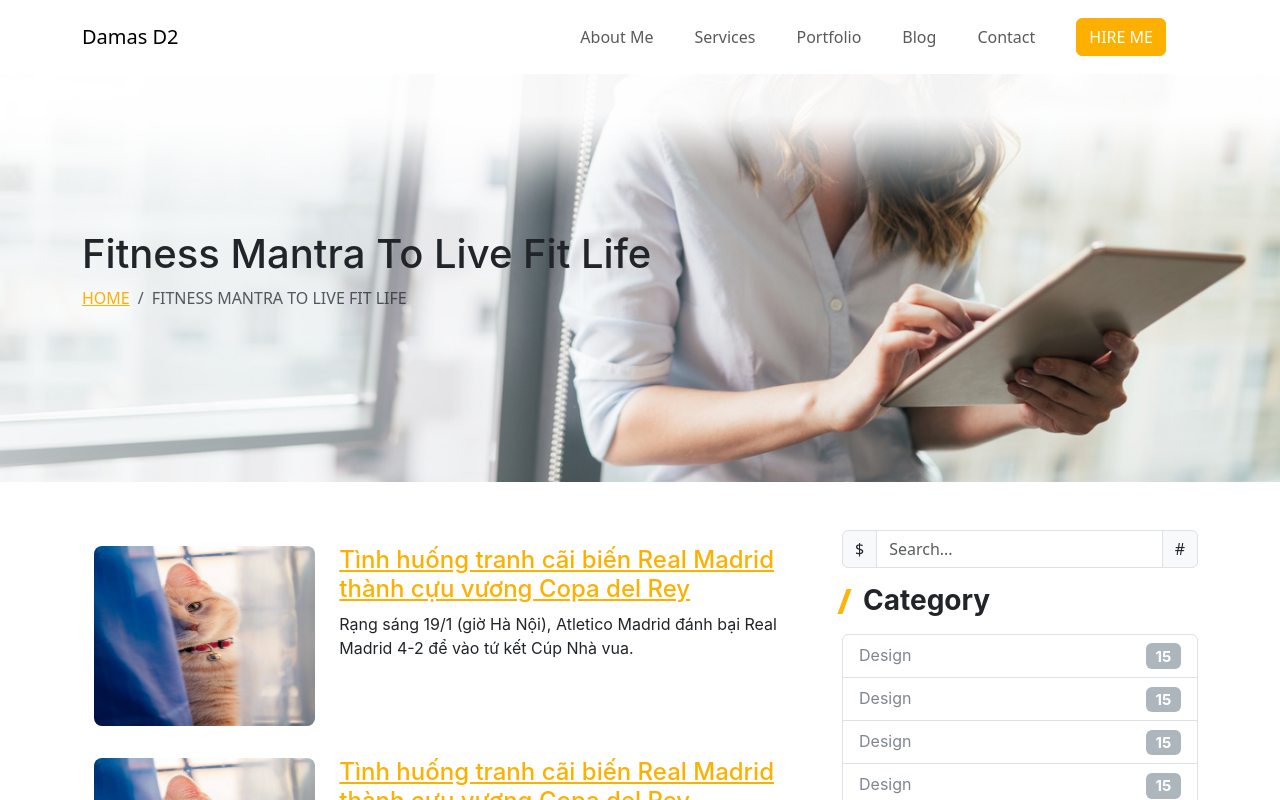
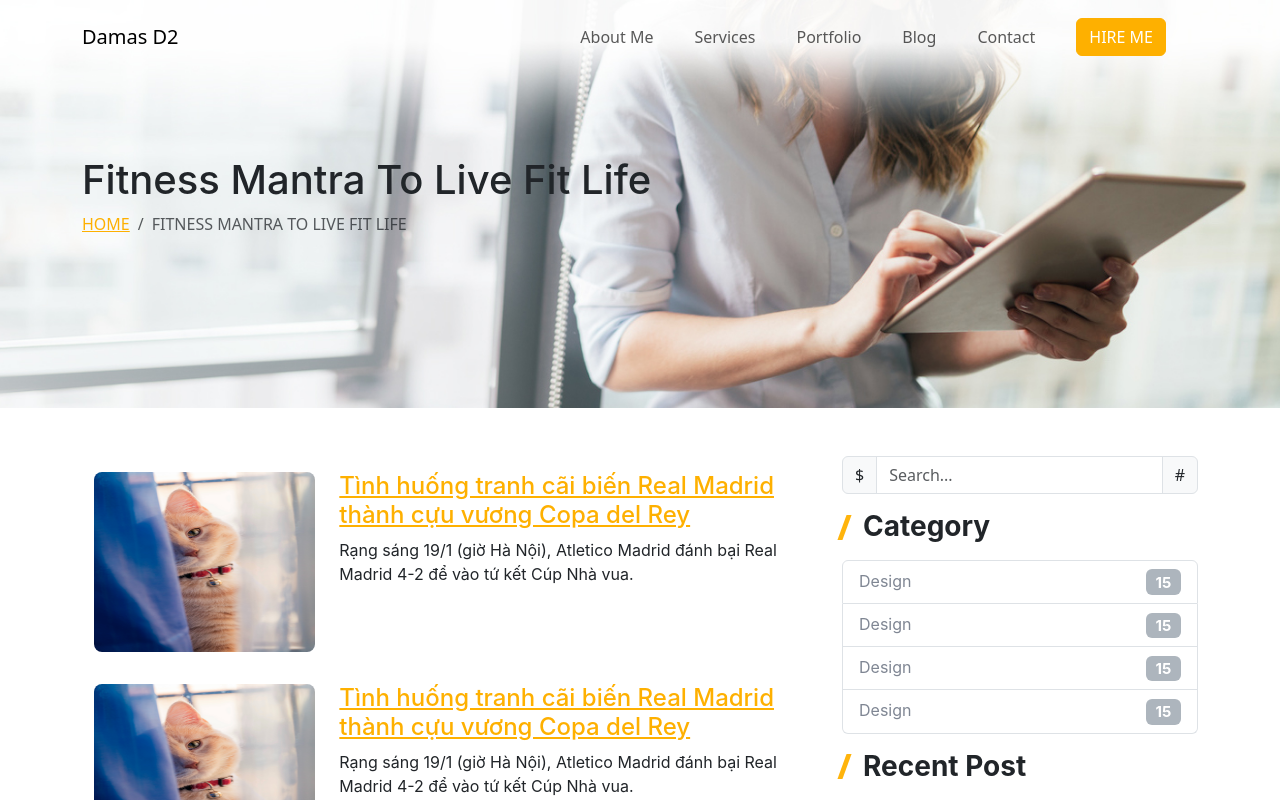
Before and after one commit to daidtech/FE_myspace, a Next.js app: page /blogs in a window 1280 px wide. Shown: the top 800 px of the page. Built offline with nearby package versions, Linux system fonts and the light colour scheme.

Commit message:
fix background header

```diff
--- a/components/layouts/Users/Header/Header.module.scss
+++ b/components/layouts/Users/Header/Header.module.scss
@@ -3,6 +3,10 @@
   position: relative;
   width: 100%;
   z-index: 2;
+}
+.wrapNavBar {
+  position: absolute;
+  width: 100%;
 }
 .wrapHeader {
   display: flex;
--- a/components/layouts/Users/Header/Header.tsx
+++ b/components/layouts/Users/Header/Header.tsx
@@ -5,6 +5,7 @@ import styles from './Header.module.scss';
 export default function Header() {
   return (
     <header className={styles.header}>
+      <div className={styles.wrapNavBar}>
         <Navbar expand="lg" >
           <Container>
             <Row className='w-100'>
@@ -37,6 +38,7 @@ export default function Header() {
             </Row>
           </Container>
         </Navbar>
+      </div>
     </header>
   );
 }
```
Lines whose indentation alone changed are shown as unchanged.
